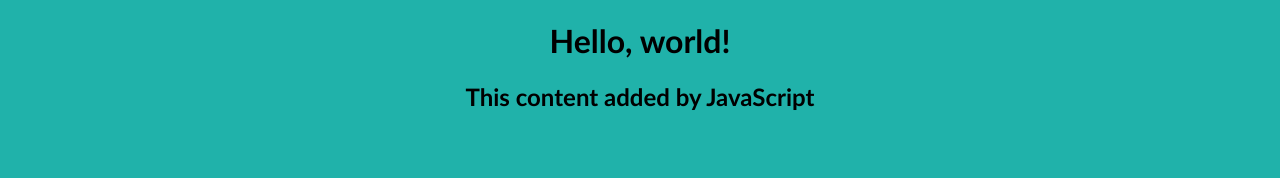
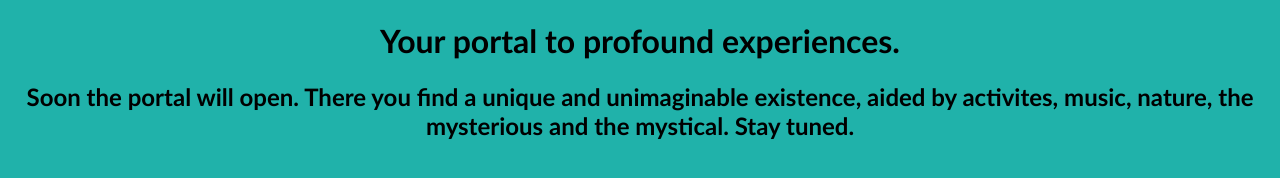
Before and after one commit to gbgatzke/Galen-Beck-Website, a plain HTML site: page index.html in a window 1280 px wide. Drawn offline with Linux system fonts and the light colour scheme.

Commit message:
infant stage, no content

```diff
--- a/index.html
+++ b/index.html
@@ -5,7 +5,8 @@
     <title>Galen Beck's Website</title>
   </head>
   <body>
-    <h1>Hello, world!</h1>
+    <h1>Your portal to profound experiences.</h1>
+    <h2>Soon the portal will open. There you find a unique and unimaginable existence, aided by activites, music, nature, the mysterious and the mystical. Stay tuned.</h2>
     <script src="script.js"></script>
   </body>
 </html>
--- a/script.js
+++ b/script.js
@@ -1,3 +1,3 @@
-const h2 = document.createElement("h2");
+/*const h2 = document.createElement("h2");
 h2.textContent = "This content added by JavaScript";
-document.querySelector("body").appendChild(h2);
+document.querySelector("body").appendChild(h2);*/
```
